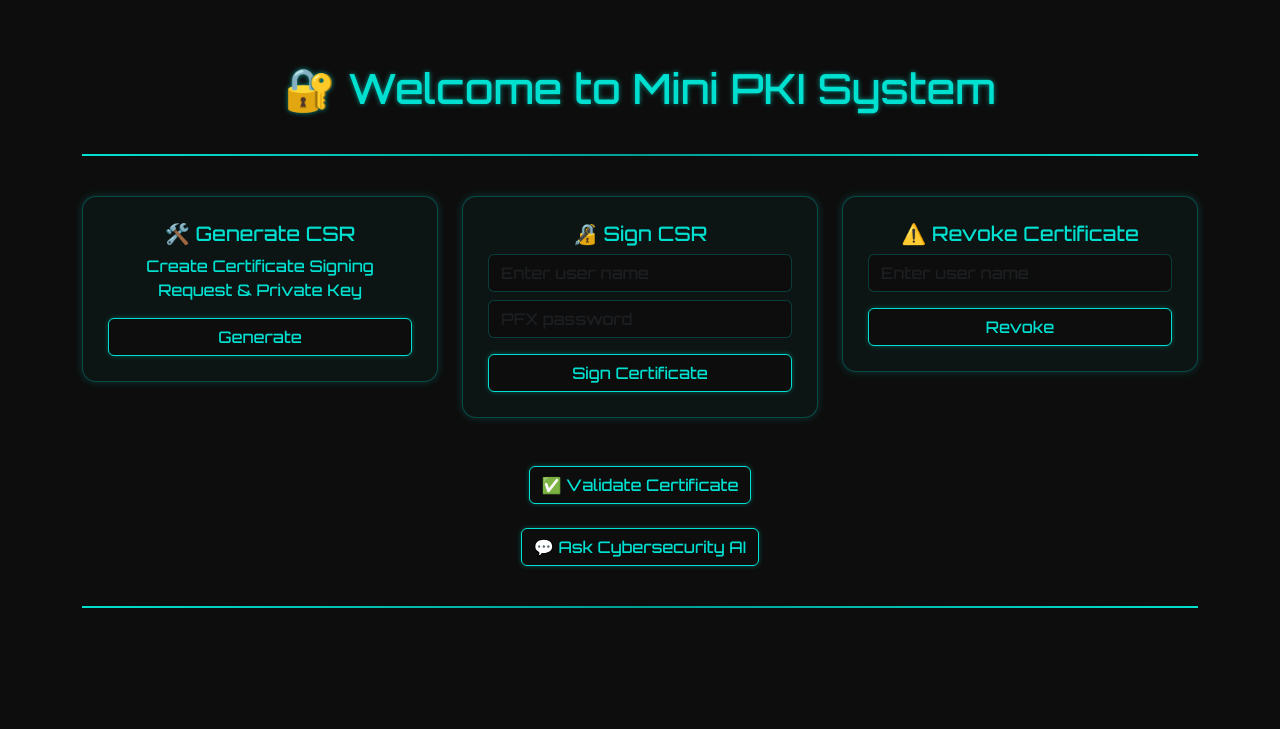
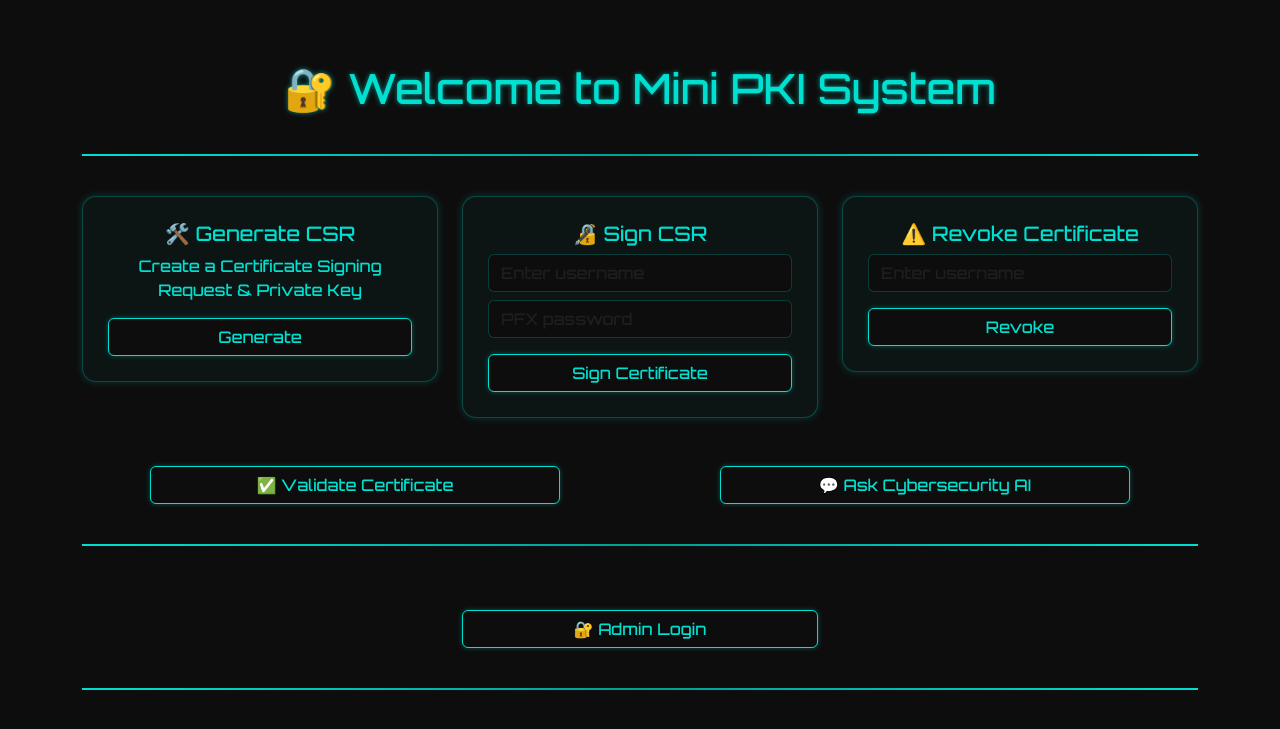
Before and after one commit to ravi31-k/Mini-PKI, a Flask app: page / in a window 1280 px wide. Shown: the top 729 px of the page. Run offline with Flask 3, Linux system fonts and the light colour scheme.

Commit message:
admin portal

```diff
--- a/app.py
+++ b/app.py
@@ -1,12 +1,22 @@
-from flask import Flask, render_template, request, send_file, flash, redirect, url_for
+from flask import Flask, render_template, request, send_file, flash, redirect, url_for, session
 import os
 import subprocess
+from functools import wraps
 from sign_csr import sign_csr
 from orchatbot import ask_ai
 
-
 app = Flask(__name__)
 app.secret_key = "your_secret_key"
+
+# --- Admin Access Decorator ---
+def admin_required(f):
+    @wraps(f)
+    def decorated_function(*args, **kwargs):
+        if not session.get("admin"):
+            flash("Admin access required.", "danger")
+            return redirect(url_for("admin_login"))
+        return f(*args, **kwargs)
+    return decorated_function
 
 @app.route("/")
 def home():
@@ -100,13 +110,90 @@ def cyberchat():
             response = ask_ai(question)
         except Exception as e:
             flash(f"Error getting response: {e}", "danger")
-
     return render_template("cyberchat.html", response=response)
 
+# --- Admin Routes ---
 
-# if __name__ == "__main__":
-#     app.run(debug=True)
-# when PUSHED to Redar, uncomment the following lines
+@app.route("/admin/login", methods=["GET", "POST"])
+def admin_login():
+    if request.method == "POST":
+        username = request.form["username"]
+        password = request.form["password"]
+        if username == "admin" and password == "admin123":
+            session["admin"] = True
+            flash("Admin login successful.", "success")
+            return redirect(url_for("admin_dashboard"))
+        else:
+            flash("Invalid credentials.", "danger")
+    return render_template("admin_login.html")
+
+@app.route("/admin/logout")
+@admin_required
+def admin_logout():
+    session.pop("admin", None)
+    flash("Logged out successfully.", "info")
+    return redirect(url_for("home"))
+
+@app.route("/admin/dashboard")
+@admin_required
+def admin_dashboard():
+    cert_data = []
+    base_path = "users"
+    if os.path.exists(base_path):
+        for user in os.listdir(base_path):
+            user_path = os.path.join(base_path, user)
+            files = os.listdir(user_path)
+            cert_file = next((f for f in files if f.endswith(".pem")), None)
+            if cert_file:
+                status = "Revoked" if "revoked" in cert_file.lower() else "Valid"
+                cert_data.append({
+                    "username": user,
+                    "cert_file": cert_file,
+                    "status": status
+                })
+    return render_template("admin_dashboard.html", cert_data=cert_data)
+
+@app.route("/admin/revoke/<username>")
+@admin_required
+def admin_revoke(username):
+    os.system(f'python revoke_cert.py "{username}"')
+    flash(f"Certificate revoked for {username}.", "warning")
+    return redirect(url_for("admin_dashboard"))
+
+@app.route("/admin/keys")
+@admin_required
+def admin_keys():
+    key_data = []
+    base_path = "users"
+    if os.path.exists(base_path):
+        for user in os.listdir(base_path):
+            user_path = os.path.join(base_path, user)
+            keys = [f for f in os.listdir(user_path) if f.endswith(".key")]
+            for key in keys:
+                key_data.append({"username": user, "key_name": key})
+
+    return render_template("admin_keys.html", key_data=key_data)
+
+@app.route("/admin/keys/download/<username>/<key_name>")
+@admin_required
+def download_key(username, key_name):
+    path = os.path.join("users", username, key_name)
+    if os.path.exists(path):
+        return send_file(path, as_attachment=True)
+    else:
+        flash("Key file not found.", "danger")
+        return redirect(url_for("admin_keys"))
+
+@app.route("/admin/keys/delete/<username>/<key_name>")
+@admin_required
+def delete_key(username, key_name):
+    path = os.path.join("users", username, key_name)
+    if os.path.exists(path):
+        os.remove(path)
+        flash(f"Key {key_name} deleted for user {username}.", "warning")
+    else:
+        flash("Key file not found.", "danger")
+    return redirect(url_for("admin_keys"))
+
 if __name__ == "__main__":
-    port = int(os.environ.get("PORT", 5000))
-    app.run(debug=True, host='0.0.0.0', port=port)
+    app.run(debug=True)
--- a/templates/index.html
+++ b/templates/index.html
@@ -80,6 +80,12 @@
       box-shadow: 0 0 6px #00e0d066;
     }
 
+    .action-title {
+      text-align: center;
+      margin-bottom: 0.5rem;
+      font-size: 1.25rem;
+    }
+
     @keyframes fadeInLog {
       from {
         opacity: 0;
@@ -111,18 +117,18 @@
     <div class="row g-4">
       <div class="col-md-4">
         <div class="glass">
-          <h5 class="text-center">🛠️ Generate CSR</h5>
-          <p class="text-center">Create Certificate Signing Request & Private Key</p>
+          <h5 class="action-title">🛠️ Generate CSR</h5>
+          <p class="text-center">Create a Certificate Signing Request & Private Key</p>
           <a href="{{ url_for('register') }}" class="btn btn-glow w-100">Generate</a>
         </div>
       </div>
       <div class="col-md-4">
         <form action="{{ url_for('sign') }}" method="post">
           <div class="glass">
-            <h5 class="text-center">🔏 Sign CSR</h5>
+            <h5 class="action-title">🔏 Sign CSR</h5>
             <div class="mb-3">
-              <input type="text" name="name" class="form-control" placeholder="Enter user name" required />
-              <input type="password" name="pfx_password" class="form-control mt-2" placeholder="PFX password" required />
+              <input type="text" name="name" class="form-control mb-2" placeholder="Enter username" required />
+              <input type="password" name="pfx_password" class="form-control" placeholder="PFX password" required />
             </div>
             <button type="submit" class="btn btn-glow w-100">Sign Certificate</button>
           </div>
@@ -131,9 +137,9 @@
       <div class="col-md-4">
         <form action="{{ url_for('revoke') }}" method="post">
           <div class="glass">
-            <h5 class="text-center">⚠️ Revoke Certificate</h5>
+            <h5 class="action-title">⚠️ Revoke Certificate</h5>
             <div class="mb-3">
-              <input type="text" name="name" class="form-control" placeholder="Enter user name" required />
+              <input type="text" name="name" class="form-control" placeholder="Enter username" required />
             </div>
             <button type="submit" class="btn btn-glow w-100">Revoke</button>
           </div>
@@ -141,12 +147,34 @@
       </div>
     </div>
 
-    <div class="text-center mt-5">
-      <a href="{{ url_for('validate') }}" class="btn btn-glow">✅ Validate Certificate</a>
+    <div class="row g-4 mt-4">
+      <div class="col-md-6 text-center">
+        <a href="{{ url_for('validate') }}" class="btn btn-glow w-75">✅ Validate Certificate</a>
+      </div>
+      <div class="col-md-6 text-center">
+        <a href="{{ url_for('cyberchat') }}" class="btn btn-glow w-75">💬 Ask Cybersecurity AI</a>
+      </div>
     </div>
 
-    <div class="text-center mt-4">
-      <a href="{{ url_for('cyberchat') }}" class="btn btn-glow">💬 Ask Cybersecurity AI</a>
+    <div class="neon-divider"></div>
+
+    <!-- Admin buttons shown only if logged in -->
+    <div class="row g-4 mt-4">
+      {% if session.admin %}
+        <div class="col-md-4 text-center">
+          <a href="{{ url_for('admin_dashboard') }}" class="btn btn-glow w-100">🛡️ Admin Dashboard</a>
+        </div>
+        <div class="col-md-4 text-center">
+          <a href="{{ url_for('admin_keys') }}" class="btn btn-glow w-100">🗝️ Key Management</a>
+        </div>
+        <div class="col-md-4 text-center">
+          <a href="{{ url_for('admin_logout') }}" class="btn btn-glow w-100">🚪 Logout</a>
+        </div>
+      {% else %}
+        <div class="col-md-4 offset-md-4 text-center">
+          <a href="{{ url_for('admin_login') }}" class="btn btn-glow w-100">🔐 Admin Login</a>
+        </div>
+      {% endif %}
     </div>
 
     <div class="neon-divider"></div>
```
Also changed, not shown: templates/admin_dashboard.html (added, +93 -0 lines), templates/admin_keys.html (added, +93 -0 lines), templates/admin_login.html (added, +102 -0 lines), 4 other files.
